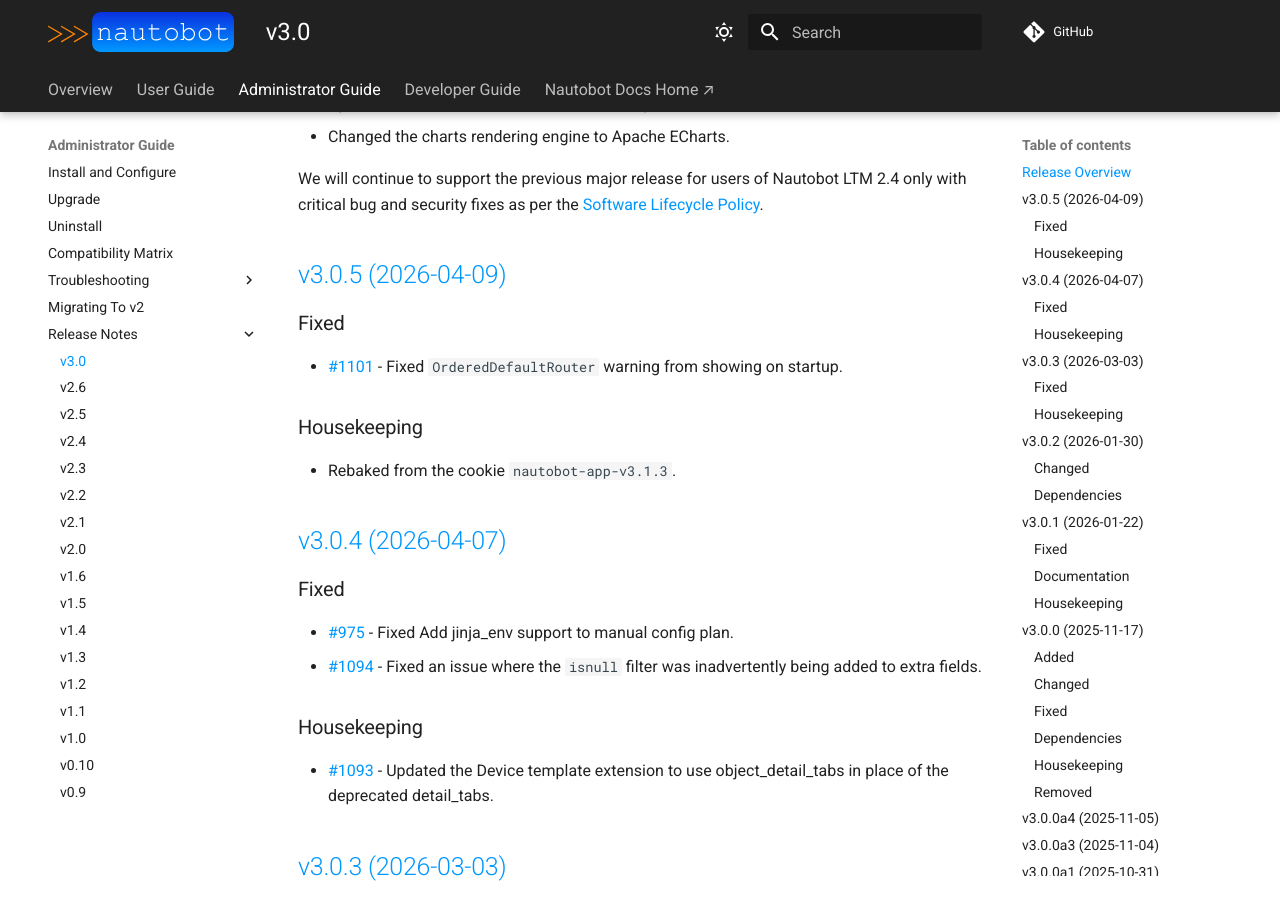
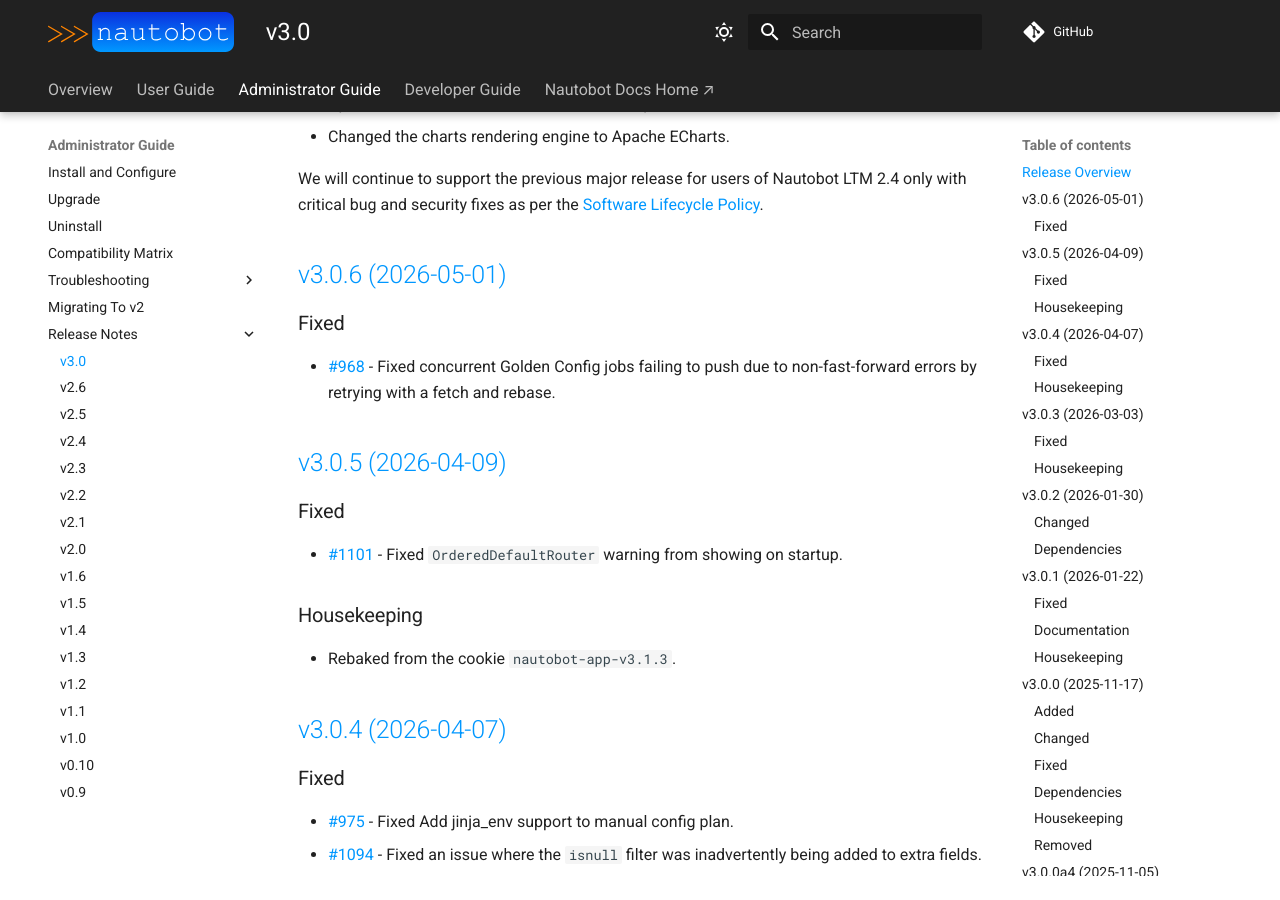
Before and after one commit to nautobot/nautobot-app-golden-config, an MkDocs documentation site: the page built from docs/admin/release_notes/version_3.0.md, in a window 1280 px wide and 900 px high, scrolled down 455 px. Built offline with MkDocs 1.6.1 and Material for MkDocs 9.7.7, drawn with Linux system fonts in a browser that asks for light colours; comment, search, counter and statistics services are not loaded.

Commit message:
prepare release v3.0.6

```diff
--- a/docs/admin/release_notes/version_3.0.md
+++ b/docs/admin/release_notes/version_3.0.md
@@ -15,6 +15,11 @@
 
 <!-- towncrier release notes start -->
 
+## [v3.0.6 (2026-05-01)](https://github.com/nautobot/nautobot-app-golden-config/releases/tag/v3.0.6)
+
+### Fixed
+
+- [#968](https://github.com/nautobot/nautobot-app-golden-config/issues/968) - Fixed concurrent Golden Config jobs failing to push due to non-fast-forward errors by retrying with a fetch and rebase.
 
 ## [v3.0.5 (2026-04-09)](https://github.com/nautobot/nautobot-app-golden-config/releases/tag/v3.0.5)
 
--- a/pyproject.toml
+++ b/pyproject.toml
@@ -1,6 +1,6 @@
 [tool.poetry]
 name = "nautobot-golden-config"
-version = "3.0.6a0"
+version = "3.0.6"
 description = "An app for configuration on nautobot"
 authors = ["Network to Code, LLC <opensource@networktocode.com>"]
 license = "Apache-2.0"
```
Also changed, not shown: 2 other files.
